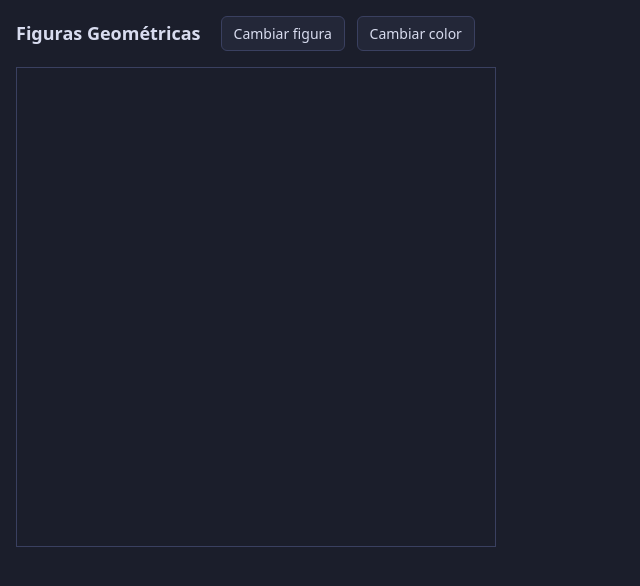
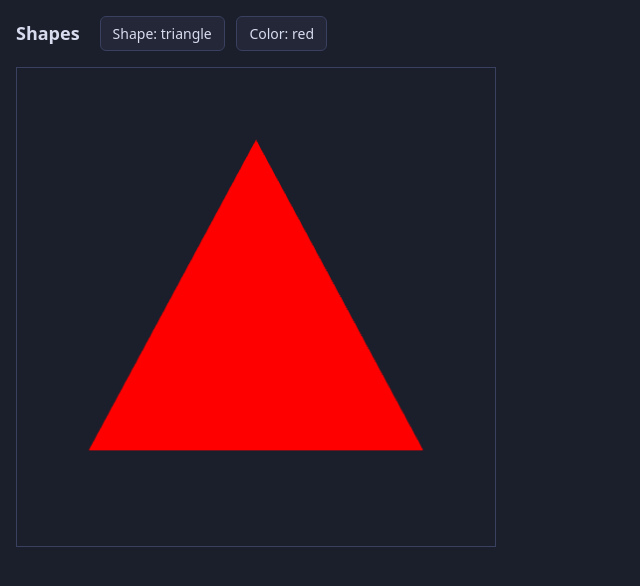
Before and after one commit to keybersequera8/Compuautistas_tarea01_ci4321, a website built with Vite: page index.html in a window 1280 px wide. Shown: the whole page, without its empty margins (0-640 px from the left). Built offline with nearby package versions, Linux system fonts and the light colour scheme.

Commit message:
Se actualiza archivo graphics.ts y se arregla formato en archivos main.ts e index.html

```diff
--- a/index.html
+++ b/index.html
@@ -7,11 +7,11 @@
   </head>
   <body>
     <header>
-      <h1>Figuras Geométricas</h1>
+      <h1>Shapes</h1>
       <!-- Forma preliminar de los botones -->
       <div class="controls" role="group" arial-label="Controles de la figura">
-        <button id="btn-shape" type="button">Cambiar figura</button>
-        <button id="btn-color" type="button">Cambiar color</button>
+        <button id="btn-shape" type="button">Shape: triangle</button>
+        <button id="btn-color" type="button">Color: red</button>
       </div>
     </header>
     <main>
--- a/src/graphics.ts
+++ b/src/graphics.ts
@@ -11,32 +11,25 @@ import * as ff from './vendor/ff/ff';
 // Se identifican las figuras geométricas soportadas por la aplicación:
 export type ShapeType = 'triangle' | 'quad' | 'hexagon' | 'circle';
 
-export interface ShapeMesh {
-    readonly vao: WebGLVertexArrayObject;
-    readonly mode: GLenum;
-    readonly count: number;
-    readonly indexed: boolean;
-}
-
 // Se define la geometría en Clip Space del triángulo:
 export const TRIANGLE_VERTICES = new Float32Array([
-    0.0, 0.5,   // Vértice superior
-    -0.5, -0.5, // Vértice inferior izquierdo
-    0.5, -0.5   // Vértice inferior derecho
+    0.0, 0.7, 0.0, // Vértice superior
+    -0.7, -0.6, 0.0, // Vértice inferior izquierdo
+    0.7, -0.6, 0.0, // Vértice inferior derecho
 ])
 
 // Se define la geometría en Clip Space del cuadrado:
 export const QUAD_VERTICES = new Float32Array([
-    -0.5, 0.5,  // Vértice superior izquierdo
-    -0.5, -0.5, // Vértice inferior izquierdo
-    0.5, -0.5,  // Vértice inferior derecho
-    0.5, 0.5    // Vértice superior derecho
+    -0.5, -0.5, 0.0, // Vértice superior izquierdo
+    0.5, -0.5, 0.0, // Vértice inferior izquierdo
+    0.5, 0.5, 0.0, // Vértice inferior derecho
+    -0.5, 0.5, 0.0 // Vértice superior derecho
 ]);
 
 // Se genera el cuadrado con dos triángulos:
 export const QUAD_INDICES = new Uint16Array([
-    0, 1, 2,    // Primer triángulo (arriba-izquierda -> abajo-izquierda -> abajo-derecha)
-    0, 2, 3,    // Segundo triángulo (arriba-izquierda -> abajo-derecha -> arriba-derecha)
+    0, 1, 2, // Primer triángulo (mitad inferior derecha)
+    0, 2, 3, // Segundo triángulo (mitad superior izquierda)
 ]);
 
 const R = 0.5;
@@ -45,13 +38,13 @@ const C = R * Math.cos(Math.PI / 3); // Coordenada x del vértice superior del t
 
 // Se define la geometría en Clip Space del hexágono:
 export const HEXAGON_VERTICES = new Float32Array([
-    0.0, 0.0,       // Centro
-    R, 0.0,         // Derecha
-    C, H,           // Arriba-derecha
-    -C, H,          // Arriba-izquierda
-    -R, 0.0,        // Izquierda
-    -C, -H,         // Abajo-izquierda
-    C, -H           // Abajo-derecha
+    0.0, 0.0, 0.0, // Centro
+    R, 0.0, 0.0, // Derecha
+    C, H, 0.0, // Arriba-derecha
+    -C, H, 0.0, // Arriba-izquierda
+    -R, 0.0, 0.0, // Izquierda
+    -C, -H, 0.0, // Abajo-izquierda
+    C, -H, 0.0, // Abajo-derecha
 ]);
 
 // Se usa gl.TRIANGLE_FAN con drawElements para dibujar el hexágono:
@@ -66,28 +59,31 @@ export const HEXAGON_INDICES = new Uint16Array([
 
 // Se usa gl.TRIANGLE_FAN con drawElements para dibujar el hexágono:
 export const HEXAGON_INDICES_FAN = new Uint16Array([
-    0, 1, 2, 3, 4, 5, 6, 1
+    0, 1, 2, 3, 4, 5, 6, 1,
 ]);
 
 export const MAX_SEGMENTS = 64; // Número máximo de segmentos para aproximar el círculo
 
 // Se define la geometría del círculo:
 export function createCircleGeometry(
-    segments: number,
+    segments: number = MAX_SEGMENTS,
     radius: number = 0.5
 ): { vertices: Float32Array, indices: Uint16Array } {
     // Se asegura que el número de segmentos esté dentro del rango permitido:
     const n = Math.min(Math.max(3, Math.floor(segments)), MAX_SEGMENTS); // Al menos 3 segmentos para formar un triángulo
-    const vertices = new Float32Array((n+1) * 2); // n+1 vértices (centro + n puntos en la circunferencia)
+    const vertices = new Float32Array((n+1) * 3); // n+1 vértices (centro + n puntos en la circunferencia)
     // Vértice central del círculo:
     vertices[0] = 0.0; // x
     vertices[1] = 0.0; // y
+    vertices[2] = 0.0; // z
 
     // Se calculan los vértices en la circunferencia:
     for (let i = 0; i < n; i++) {
         const angle = (i / n) * 2 * Math.PI; // Ángulo en radianes
-        vertices[(i + 1) * 2] = radius * Math.cos(angle);     // x
-        vertices[(i + 1) * 2 + 1] = radius * Math.sin(angle); // y
+        const offset = (i + 1) * 3; // Offset para el vértice actual
+        vertices[offset] = radius * Math.cos(angle); // x
+        vertices[offset + 1] = radius * Math.sin(angle); // y
+        vertices[offset + 2] = 0.0; // z
     }
 
     // Se usa gl.TRIANGLES con index buffer: n triángulos * 3 índices = 3n índices:
@@ -96,9 +92,9 @@ export function createCircleGeometry(
         const currentIndex = i + 1; // Vértice actual en la circunferencia
         const nextIndex = ((i + 1) % n) + 1; // Conecta al último vértice con el primero
 
-        indices[i * 3] = 0;           // Centro
-        indices[i * 3 + 1] = currentIndex;   // Vértice actual en la circunferencia
-        indices[i * 3 + 2] = nextIndex;      // Vértice siguiente
+        indices[i * 3] = 0; // Centro
+        indices[i * 3 + 1] = currentIndex; // Vértice actual en la circunferencia
+        indices[i * 3 + 2] = nextIndex; // Vértice siguiente
     }
 
     return {vertices, indices};
@@ -113,7 +109,7 @@ export function createCircleGeometry(
     *
     * @param gl - El contexto activo de WebGL2.
     * @param vertices - Arreglo plano de coordenadas 2D (x, y).
-    * @param indices  - Arreglo de índices para la reutilización de vértices.
+    * @param indices - Arreglo de índices para la reutilización de vértices.
     * @returns - El VAO configurado y listo para ser utilizado en el ciclo de renderizado.
     * @throws {Error} Si el navegador o el contexto no pueden asignar memoria para el VAO/VBO.
 */
@@ -141,8 +137,8 @@ export function createShapeVAO(
     // Se habilita y vincula específicamente ATTRIB.POSITION:
     gl.enableVertexAttribArray(ff.ATTRIB.POSITION);
 
-    // Se especifica cómo WebGL lee el arreglo: 2 componentes (x,y) por vértice:
-    gl.vertexAttribPointer(ff.ATTRIB.POSITION, 2, gl.FLOAT, false, 0, 0);
+    // Se especifica cómo WebGL lee el arreglo: 3 componentes (x,y, z) por vértice:
+    gl.vertexAttribPointer(ff.ATTRIB.POSITION, 3, gl.FLOAT, false, 0, 0);
 
     // Se crea y configura el EBO si se proporciona:
     if (indices) {
@@ -163,6 +159,15 @@ export function createShapeVAO(
     return vao;
 }
 
+// Datos necesarios para dibujar las figuras geométricas en el ciclo de renderizado.
+// Se guarda si usa índices o no para saber si llamar a drawElements o drawArrays:
+export interface ShapeMesh {
+    readonly vao: WebGLVertexArrayObject;
+    readonly mode: GLenum;
+    readonly count: number;
+    readonly indexed: boolean;
+}
+
 /**
  * Inicializa los descriptores geométricos de las figuras soportadas por la aplicación.
  *
@@ -176,30 +181,29 @@ export function createAllShapes(
     circleSegments: number = MAX_SEGMENTS
 ): Record<ShapeType, ShapeMesh> {
     const circleGeometry = createCircleGeometry(circleSegments);
-
     return {
         triangle: {
             vao: createShapeVAO(gl, TRIANGLE_VERTICES),
             mode: gl.TRIANGLES,
-            count: TRIANGLE_VERTICES.length / 2,
+            count: TRIANGLE_VERTICES.length / 3, // 3 vértices
             indexed: false,
         },
         quad: {
             vao: createShapeVAO(gl, QUAD_VERTICES, QUAD_INDICES),
             mode: gl.TRIANGLES,
-            count: QUAD_INDICES.length,
+            count: QUAD_INDICES.length, // 6 vértices
             indexed: true,
         },
         hexagon: {
             vao: createShapeVAO(gl, HEXAGON_VERTICES, HEXAGON_INDICES_FAN),
             mode: gl.TRIANGLE_FAN,
-            count: HEXAGON_INDICES_FAN.length,
+            count: HEXAGON_INDICES_FAN.length, // 8 vértices
             indexed: true,
         },
         circle: {
             vao: createShapeVAO(gl, circleGeometry.vertices, circleGeometry.indices),
             mode: gl.TRIANGLES,
-            count: circleGeometry.indices.length,
+            count: circleGeometry.indices.length, // 3 * cicleSegments índices
             indexed: true,
         }
     };
--- a/src/main.ts
+++ b/src/main.ts
@@ -77,12 +77,30 @@ function render(): void {
   gl!.bindVertexArray(null);
 }
 
+function updateUI(): void {
+  const shapeName = SHAPE_ORDER[currentShapeIndex];
+  const colorName = COLOR_ORDER[currentColorIndex].name;
+
+  btnShape.textContent = `Shape: ${shapeName}`;
+  btnColor.textContent = `Color: ${colorName}`;
+}
+
 // Listener para el botón de cambiar figura:
 btnShape.addEventListener('click', () => {
-  // Lógica para cambiar la figura geométrica: triángulo -> cuadrado -> hexágono -> círculo -> triángulo
+  // Lógica para cambiar las figuras geométricas: triangle -> quad -> hexagon -> circle -> triangle:
+  currentShapeIndex = (currentShapeIndex + 1) % SHAPE_ORDER.length;
+  updateUI();
+  render();
 });
 
 // Listener para el botón de cambiar color:
 btnColor.addEventListener('click', () => {
-  // Lógica para cambiar el color de la figura geométrica: rojo -> verde -> azul -> rojo
+  // Lógica para cambiar el color de la figura geométrica: red -> green -> blue -> red:
+  currentColorIndex = (currentColorIndex + 1) % COLOR_ORDER.length;
+  updateUI();
+  render();
 });
+
+// Se inicializa la aplicación:
+updateUI();
+render();
```
